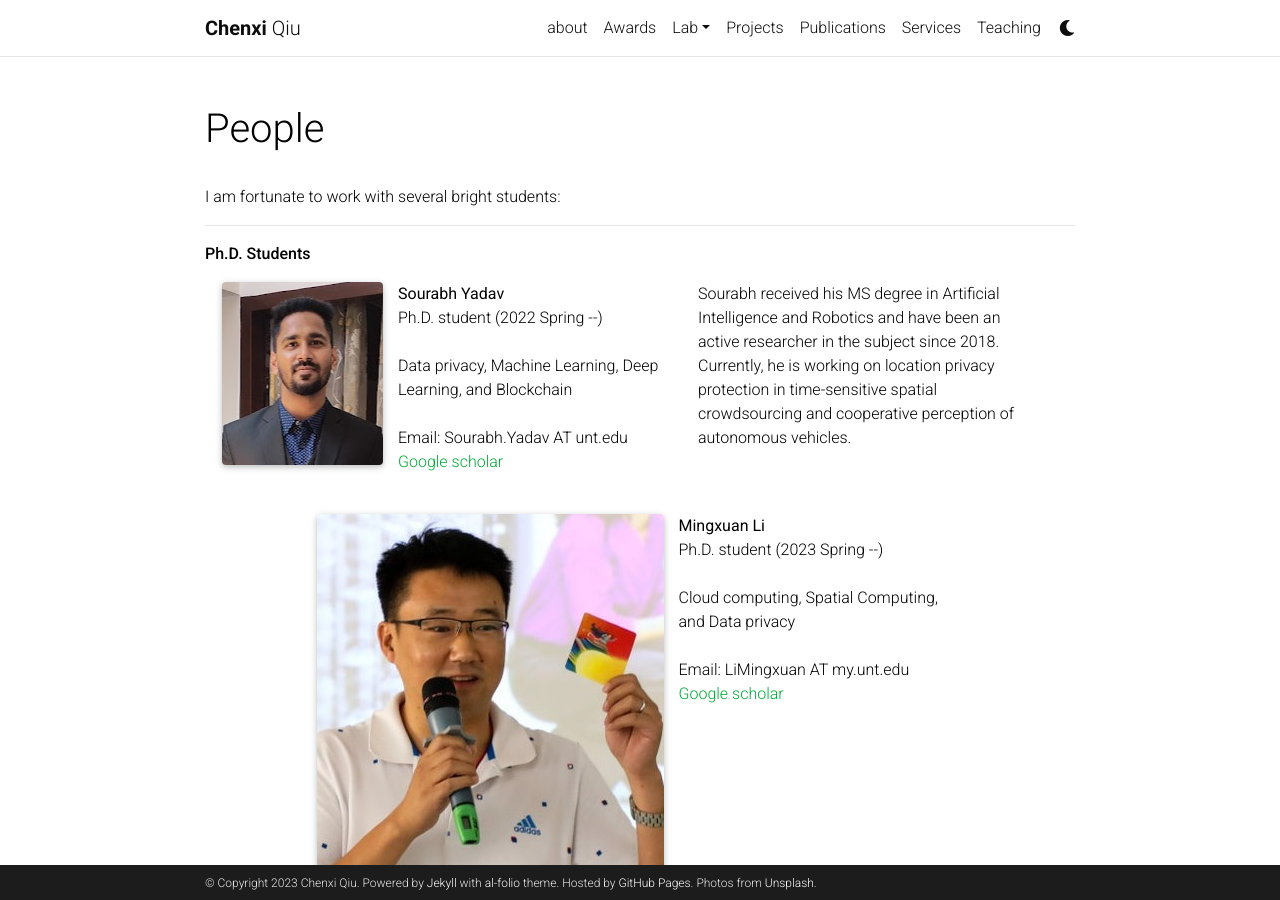
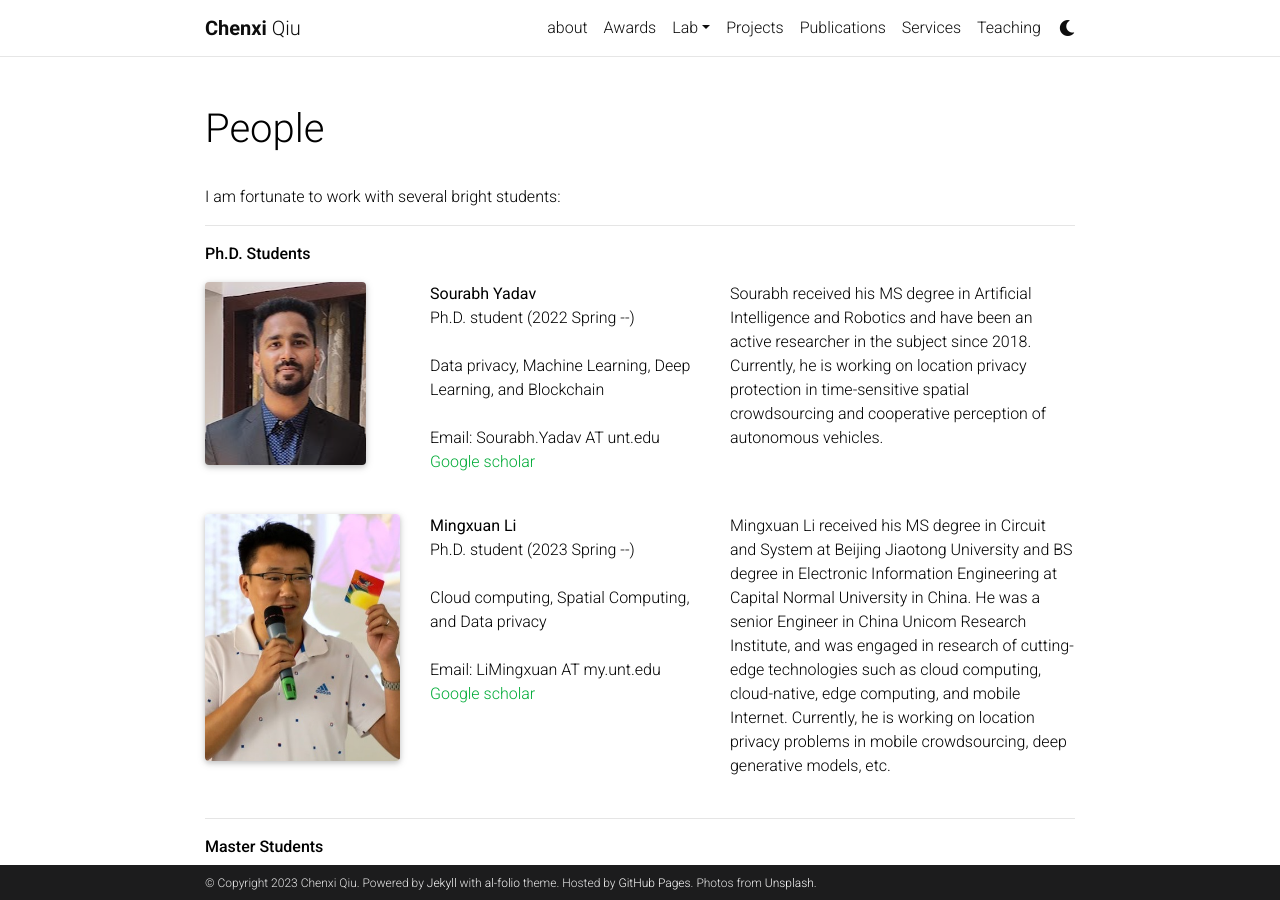
Before and after one commit to chenxiunt/chenxiunt.github.io, a Jekyll site: the page built from _pages/people.md, in a window 1280 px wide and 900 px high. Built offline with Jekyll 4.4.1, drawn with Linux system fonts in a browser that asks for light colours; comment, search, counter and statistics services are not loaded; a style sheet for code colours, icons or effects is not loaded.

Commit message:
Update people.md

```diff
--- a/_pages/people.md
+++ b/_pages/people.md
@@ -11,7 +11,7 @@ I am fortunate to work with several bright students:
 -----------------------
 **Ph.D. Students**
 <div class="row justify-content-md-center">
-    <div class="col-sm-2.5">
+    <div class="col-sm-3">
         <img class="img-fluid rounded z-depth-1" src="{{ '/assets/img/people/Sourabh.png' | relative_url }}" alt="" title="Sourabh Yadav"/>
     </div>
     <div class="col-sm-4">
@@ -28,7 +28,7 @@ I am fortunate to work with several bright students:
 <br>
 
 <div class="row justify-content-md-center">
-    <div class="col-sm-2.5">
+    <div class="col-sm-3">
         <img class="img-fluid rounded z-depth-1" src="{{ '/assets/img/people/Mingxuan.jpg' | relative_url }}" alt="" title="Mingxuan Li"/>
     </div>
     <div class="col-sm-4">
```
